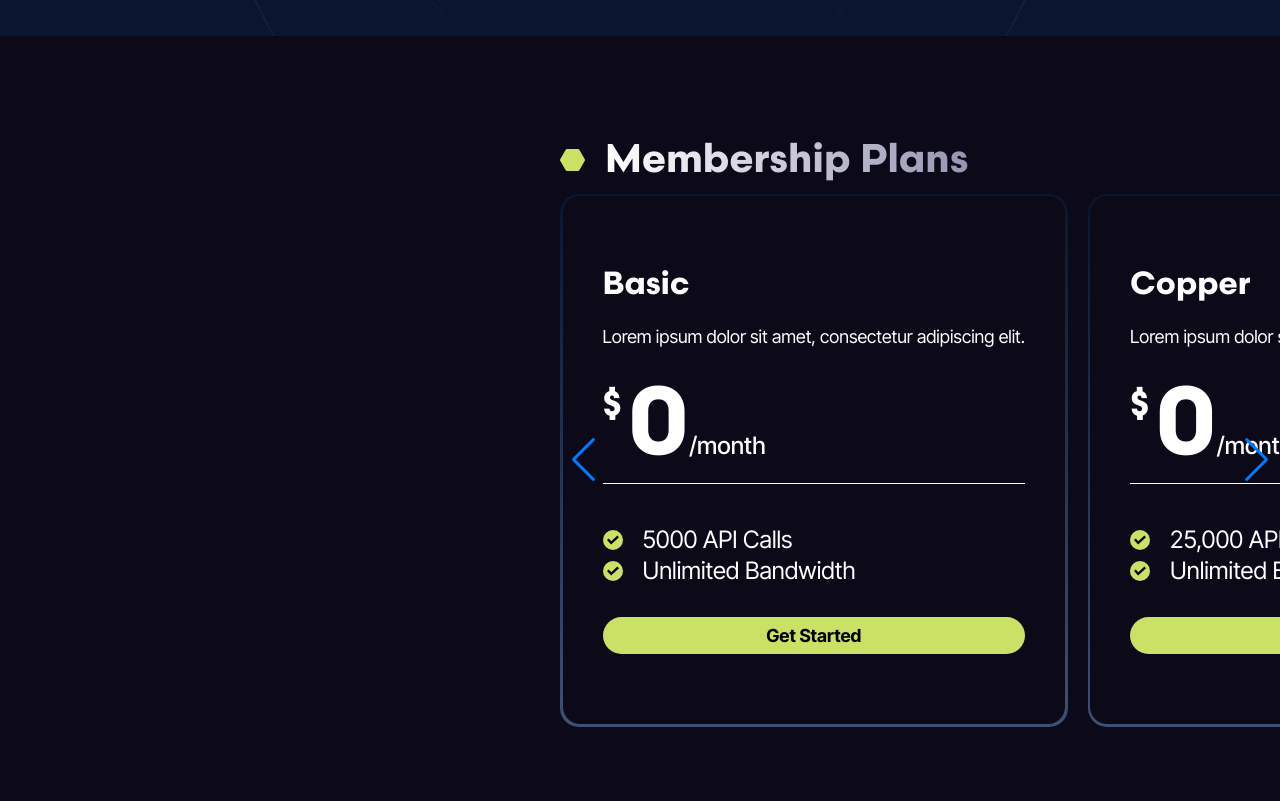
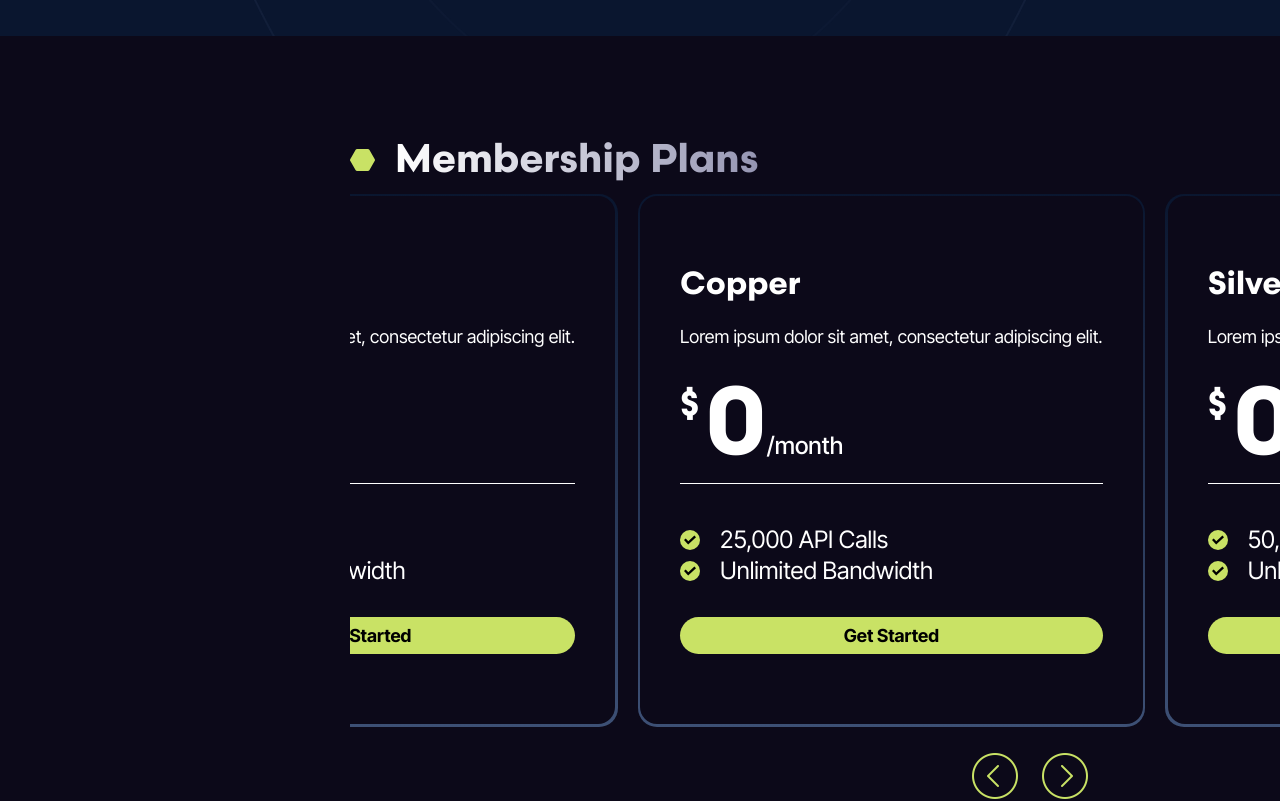
Before and after one commit to mfaisalakram/IOT-Defender, a React (Create React App) app: page / in a window 1280 px wide. Shown: the part 3040-3841 px from the top of the page. Built offline with nearby package versions, Linux system fonts and the light colour scheme.

Commit message:
add icons to membership swiper

```diff
--- a/src/component/MembershipPlan/MembershipPlan.js
+++ b/src/component/MembershipPlan/MembershipPlan.js
@@ -7,6 +7,8 @@ import "swiper/css/pagination";
 import "swiper/css/navigation";
 import { Pagination, Navigation, Autoplay } from "swiper/modules";
 import "./MembershipPlan.css";
+import { Box } from "@mui/material";
+import PlayCircleOutlineRoundedIcon from "@mui/icons-material/PlayCircleOutlineRounded";
 
 export const MembershipPlan = () => {
   const MembershipData = [
@@ -82,11 +84,47 @@ export const MembershipPlan = () => {
       ],
       buttonText: "Get Started",
     },
+    {
+      id: 5,
+      title: "Gold",
+      description: "Lorem ipsum dolor sit amet, consectetur adipiscing elit.",
+      type: "Popular",
+      currency: "$",
+      price: 0,
+      period: "month",
+      items: [
+        {
+          title: "100,000 API Calls",
+        },
+        {
+          title: "Unlimited Bandwidth",
+        },
+      ],
+      buttonText: "Get Started",
+    },
+    {
+      id: 6,
+      title: "Gold",
+      description: "Lorem ipsum dolor sit amet, consectetur adipiscing elit.",
+      type: "Popular",
+      currency: "$",
+      price: 0,
+      period: "month",
+      items: [
+        {
+          title: "100,000 API Calls",
+        },
+        {
+          title: "Unlimited Bandwidth",
+        },
+      ],
+      buttonText: "Get Started",
+    },
   ];
 
   return (
     <div className="MembershipPlan">
-      <div style={{ marginLeft: "560px" }}>
+      <div style={{ marginLeft: "350px" }}>
         <div className="head-content">
           <div className="heading-container">
             <DotIcon />
@@ -100,10 +138,15 @@ export const MembershipPlan = () => {
             spaceBetween={30}
             loop={true}
             watchOverflow={false}
-            navigation={true}
-            autoplay={{ delay: 3000, disableOnInteraction: false }}
+            navigation={{ nextEl: ".arrow-left", prevEl: ".arrow-right" }}
+            // navigation={true}
+            autoplay={{ delay: 4000, disableOnInteraction: false }}
             modules={[Pagination, Navigation, Autoplay]}
             className="mySwiper"
+            // navigation={{
+            //   prevEl: ".swiper-button-prev",
+            //   nextEl: ".swiper-button-next",
+            // }}
           >
             {MembershipData?.map((item, index) => (
               <SwiperSlide key={index}>
@@ -143,6 +186,20 @@ export const MembershipPlan = () => {
             ))}
           </Swiper>
         </div>
+        <Box
+          sx={{
+            display: "flex",
+            flexDirection: "row",
+            justifyContent: "end",
+            marginRight: "190px",
+            cursor:"pointer",
+            mt:3
+          }}
+        >
+          <img style={{height:"50px",width:"50px",marginRight:"20px"}} className="arrow-left arrow" src="/assets/backto1.png" alt="back arrow" />
+          <img className="arrow-right arrow" src="/assets/nextto1.png" alt="back arrow" />
+
+        </Box>
       </div>
     </div>
   );
```
Also changed, not shown: public/assets/backto1.png (added), public/assets/nextto1.png (added), src/component/HowItWork/HowItWork.css (line endings or trailing spaces).
